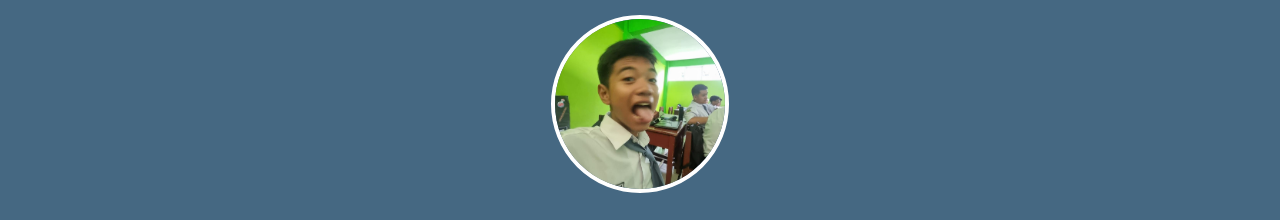
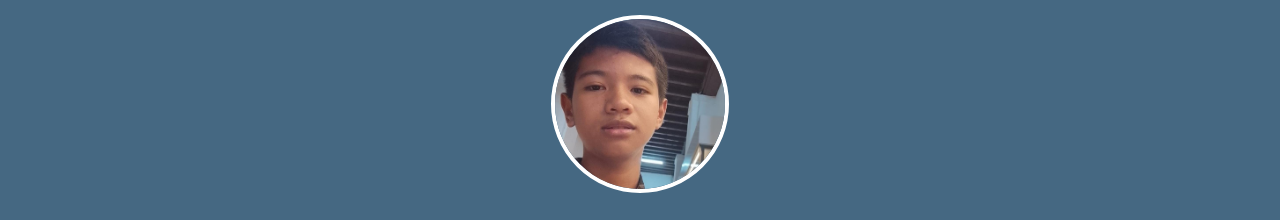
Before and after one commit to naimdev28/Portofolio-Naim, a plain HTML site: page index.html in a window 1280 px wide. Shown: the top 220 px of the page. Drawn offline with Linux system fonts and the light colour scheme.

Commit message:
Update profile image and fix HTML entities
Updated profile image and corrected HTML entities.

```diff
--- a/index.html
+++ b/index.html
@@ -9,7 +9,7 @@
 <body>
 
     <div class="profile">
-        <img src="img/beruk.jpeg" alt="Foto Profil">
+        <img src="img/berukv2.jpeg" alt="Foto Profil">
         <h1>Muhammad Ainun Naim</h1>
     </div>
 
```
